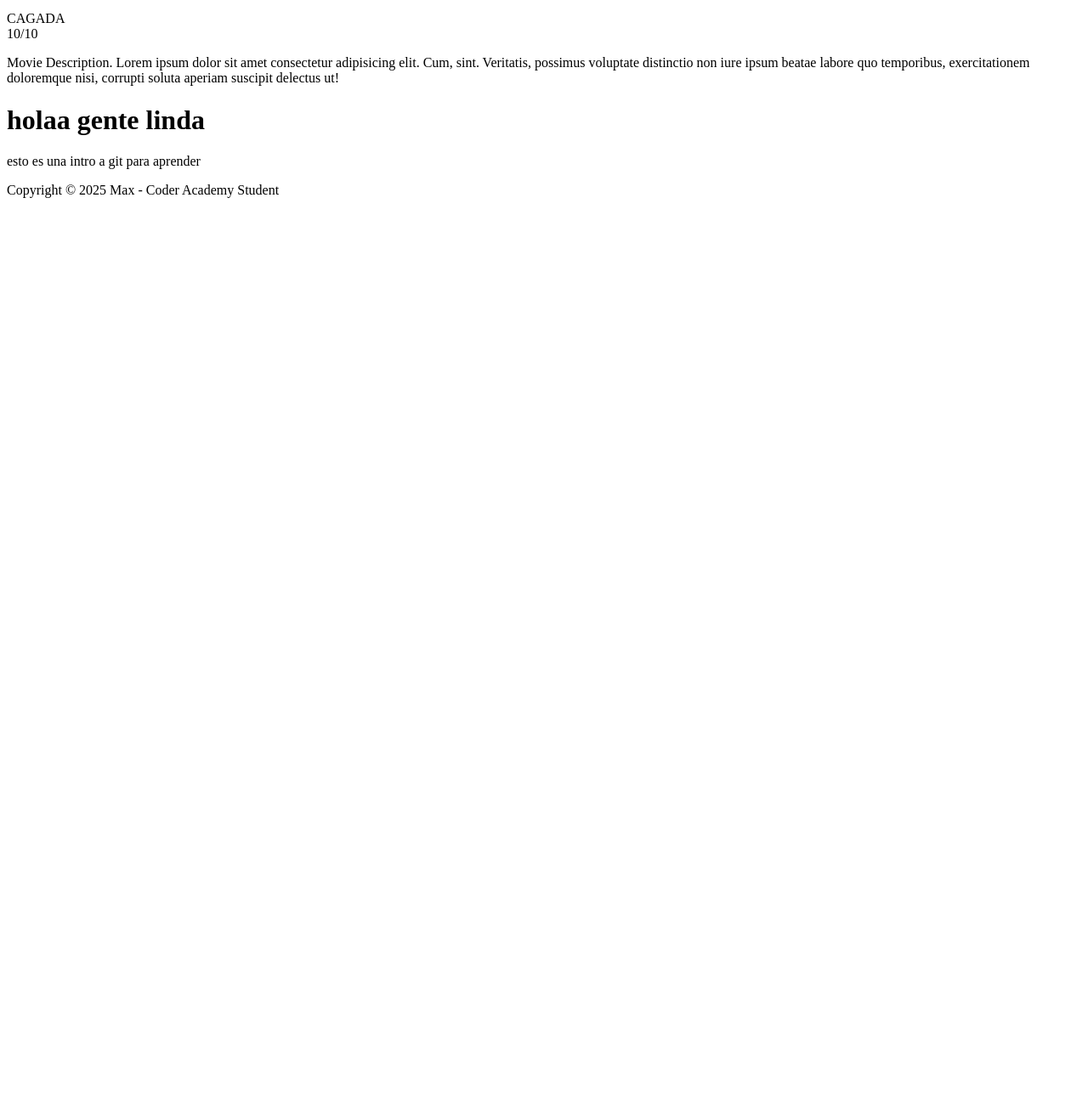
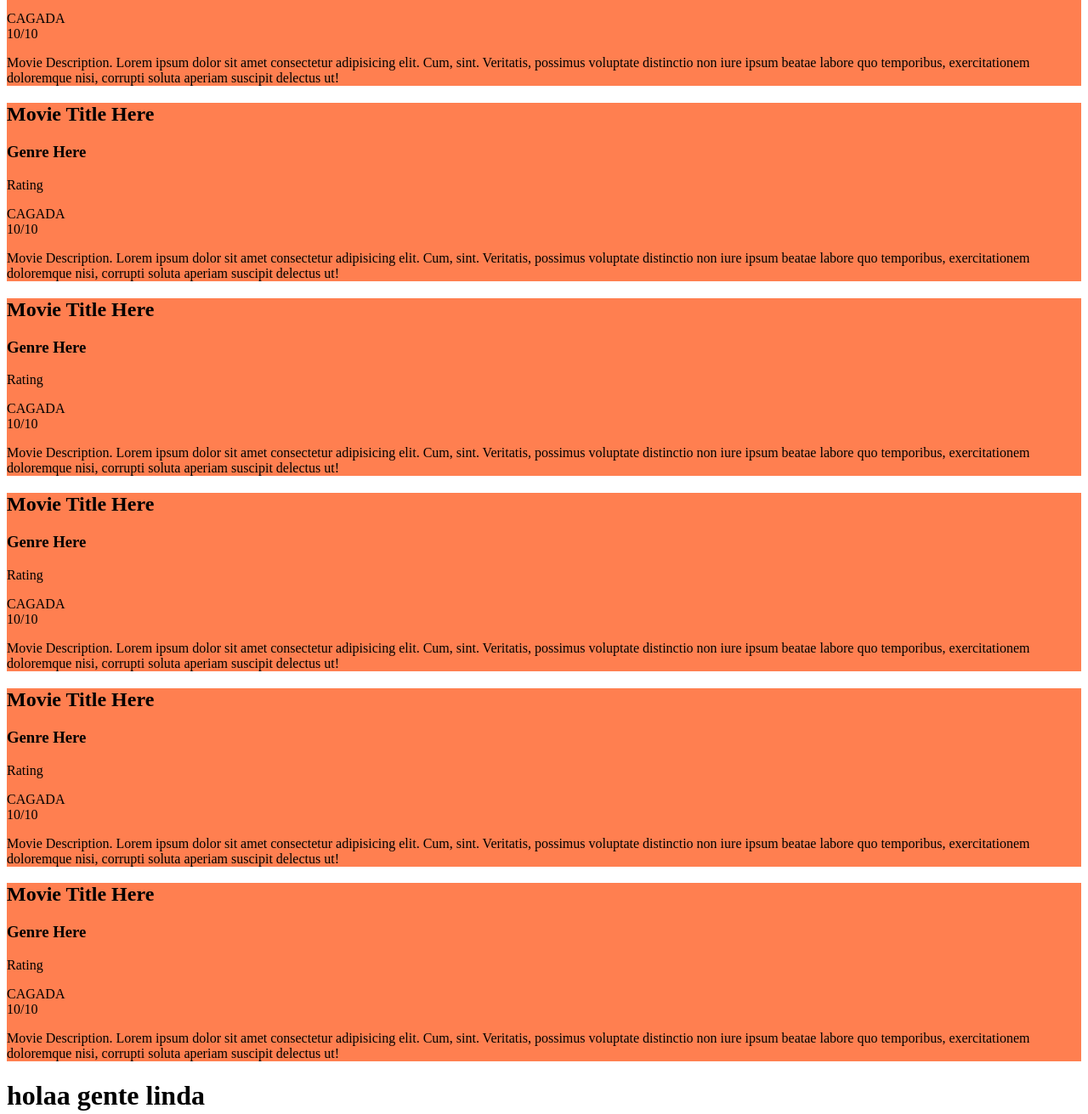
Before and after one commit to maxmoeller-147/Test1Rep, a plain HTML site: page Sources/index.html in a window 1280 px wide. Shown: the part 226-1537 px from the top of the page at 85% size. Before the commit the page ends 800 px from the top, so only its background shows below. Drawn offline with Linux system fonts and the light colour scheme.

Commit message:
Add Stylesheet CSS

```diff
--- a/Sources/index.html
+++ b/Sources/index.html
@@ -4,6 +4,8 @@
     <meta charset="UTF-8">
     <meta name="viewport" content="width=device-width, initial-scale=1.0">
     <title>Git Intro</title>
+
+    <link rel="stylesheet" href="./styles/styles.css">
 </head>
 <body>
     <header>
@@ -31,7 +33,73 @@
              <p>Movie Description. Lorem ipsum dolor sit amet consectetur adipisicing elit. Cum, sint. Veritatis, possimus voluptate distinctio non iure ipsum beatae labore quo temporibus, exercitationem doloremque nisi, corrupti soluta aperiam suscipit delectus ut!</p>
              <a href="http://" target="_blank"></a>
         </section>
+
+
+        <section class="moviecard">
+            <h2>Movie Title Here</h2>
+            <h3>Genre Here</h3>
+            <div class="movieRating">
+                <p>Rating</p>
+                <div>CAGADA</div>
+                <div>10/10</div>
+             </div>
+             <p>Movie Description. Lorem ipsum dolor sit amet consectetur adipisicing elit. Cum, sint. Veritatis, possimus voluptate distinctio non iure ipsum beatae labore quo temporibus, exercitationem doloremque nisi, corrupti soluta aperiam suscipit delectus ut!</p>
+             <a href="http://" target="_blank"></a>
+        </section>
+
+
+        <section class="moviecard">
+            <h2>Movie Title Here</h2>
+            <h3>Genre Here</h3>
+            <div class="movieRating">
+                <p>Rating</p>
+                <div>CAGADA</div>
+                <div>10/10</div>
+             </div>
+             <p>Movie Description. Lorem ipsum dolor sit amet consectetur adipisicing elit. Cum, sint. Veritatis, possimus voluptate distinctio non iure ipsum beatae labore quo temporibus, exercitationem doloremque nisi, corrupti soluta aperiam suscipit delectus ut!</p>
+             <a href="http://" target="_blank"></a>
+        </section>
+
+
+        <section class="moviecard">
+            <h2>Movie Title Here</h2>
+            <h3>Genre Here</h3>
+            <div class="movieRating">
+                <p>Rating</p>
+                <div>CAGADA</div>
+                <div>10/10</div>
+             </div>
+             <p>Movie Description. Lorem ipsum dolor sit amet consectetur adipisicing elit. Cum, sint. Veritatis, possimus voluptate distinctio non iure ipsum beatae labore quo temporibus, exercitationem doloremque nisi, corrupti soluta aperiam suscipit delectus ut!</p>
+             <a href="http://" target="_blank"></a>
+        </section>
+
+
+        <section class="moviecard">
+            <h2>Movie Title Here</h2>
+            <h3>Genre Here</h3>
+            <div class="movieRating">
+                <p>Rating</p>
+                <div>CAGADA</div>
+                <div>10/10</div>
+             </div>
+             <p>Movie Description. Lorem ipsum dolor sit amet consectetur adipisicing elit. Cum, sint. Veritatis, possimus voluptate distinctio non iure ipsum beatae labore quo temporibus, exercitationem doloremque nisi, corrupti soluta aperiam suscipit delectus ut!</p>
+             <a href="http://" target="_blank"></a>
+        </section>
+
+
+        <section class="moviecard">
+            <h2>Movie Title Here</h2>
+            <h3>Genre Here</h3>
+            <div class="movieRating">
+                <p>Rating</p>
+                <div>CAGADA</div>
+                <div>10/10</div>
+             </div>
+             <p>Movie Description. Lorem ipsum dolor sit amet consectetur adipisicing elit. Cum, sint. Veritatis, possimus voluptate distinctio non iure ipsum beatae labore quo temporibus, exercitationem doloremque nisi, corrupti soluta aperiam suscipit delectus ut!</p>
+             <a href="http://" target="_blank"></a>
+        </section>
     </main>
+
 
 
 
--- /dev/null
+++ b/Sources/styles/styles.css
@@ -0,0 +1,9 @@
+
+header {
+    background-color: burlywood;
+}
+
+
+.moviecard {background-color:coral;
+
+}
```
